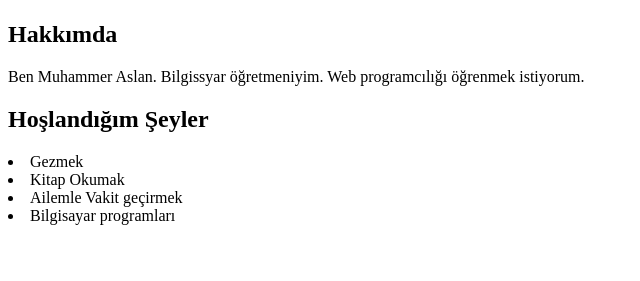
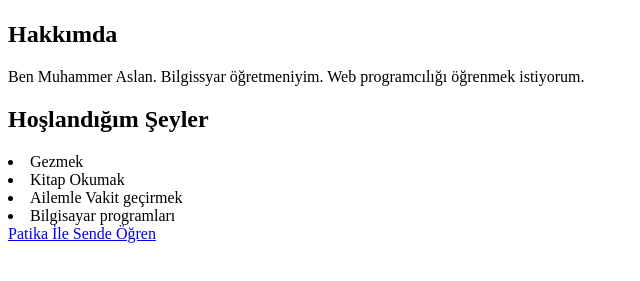
Before and after one commit to muhammeraslan/htmlodev, a plain HTML site: page index.html in a window 1280 px wide. Shown: the part 59-340 px from the top of the page, without its empty margins (0-640 px from the left). Drawn offline with Linux system fonts and the light colour scheme.

Commit message:
index'e Patika nın linki eklendi

```diff
--- a/index.html
+++ b/index.html
@@ -24,5 +24,7 @@
                 <li>Ailemle Vakit geçirmek</li>
                 <li>Bilgisayar programları</li>
             </lu>
+
+            <a href="https://app.patika.dev/">Patika İle Sende Öğren</a>
 </body>
 </html>
```
Also changed, not shown: 1 other file.
